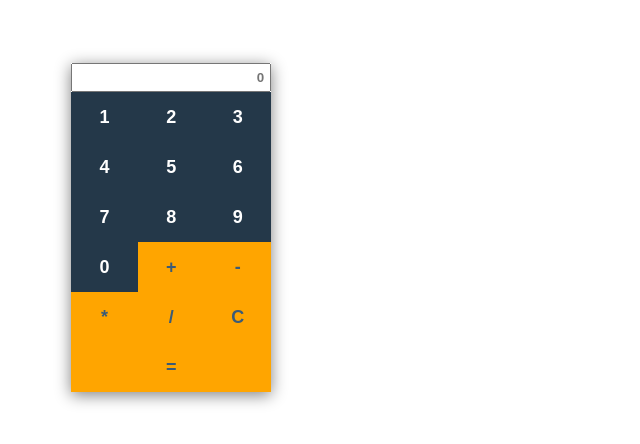
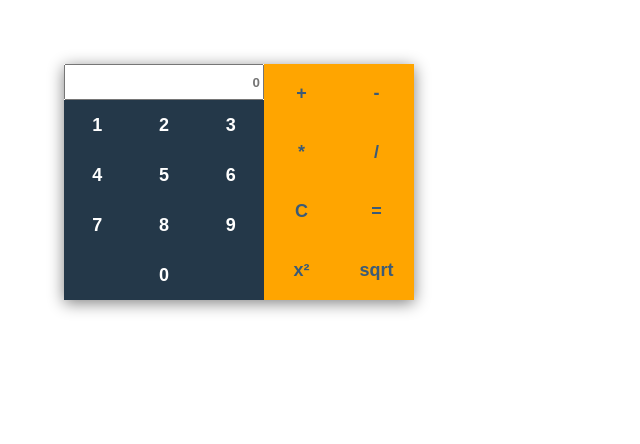
Before and after one commit to MoisGames/CalculatorVue, a plain HTML site: page index.html in a window 1280 px wide. Shown: the whole page, without its empty margins (0-640 px from the left). Drawn offline with nearby package versions, Linux system fonts and the light colour scheme.

Commit message:
moved and add new button op v.0.30

```diff
--- a/index.html
+++ b/index.html
@@ -10,12 +10,16 @@
 </head>
 <body>
     <div id="app">
-       <div class="grid">
         <input @keyup.enter="calc()" type="text" v-model="result" placeholder="0">
+            <div class="button__num">
                 <button @click="input(num)" class="cell num" v-for="num in numbers">{{num}}</button>
+            </div>
+            <div class="button__operators">
                 <button @click="input(op)" class="cell op"  v-for="op in operations">{{op}} </button>
                 <button @click="reset()" class="cell op">C</button>
                 <button @click="calc()" class="cell op">=</button>
+                <button @click="quad()" class="cell op">x²</button>
+                <button @click="sqrt()" class="cell op">sqrt</button>
             </div>
     </div>
 </body>
--- a/scripts/script.js
+++ b/scripts/script.js
@@ -16,6 +16,12 @@ var vue = new Vue ( {
         calc: function() {
             this.result = eval(this.result);
 
+        },
+        quad: function() {
+            this.result = this.result * this.result;
+        },
+        sqrt: function() {
+            this.result = Math.sqrt(this.result);
         }
     }
 })
--- a/style.css
+++ b/style.css
@@ -1,25 +1,35 @@
 * {
     font-weight: 600;
+    margin: 0%;
 }
 #app {
-    width: 200px;
+    width: 350px;
+    height: 236px;
     margin: 5%;
     box-shadow: 0 3px 15px grey;
+    flex-direction: column;
+    display: flex;
+    flex-wrap: wrap;
 }
 input[type=text] {
-    width: 200px;
-    padding: 5px 5px;
+    width: 192px;
+    height: 30px;
+
     text-align: right;
     color: #243849;
 }
-.grid {
+.button__num, .button__operators {
     display: flex;
     flex-wrap: wrap;
     justify-content: space-around;
-    width: 100%;
+    width: 200px;
+}
+.button__operators {
+    flex-direction: row;
+    width: 150px;
 }
 .cell {
-    flex: 33%;
+    flex: 32%;
     flex-wrap: wrap;
     height: 50px;
     font-size: 18px;
@@ -27,6 +37,10 @@ input[type=text] {
 }
 .cell:hover {
     background-color: #1c2c3a;
+}
+.op {
+    height: 59px;
+    flex: 50%;
 }
 .num {
     background-color: #243849;
```
Lines whose indentation alone changed are shown as unchanged.
